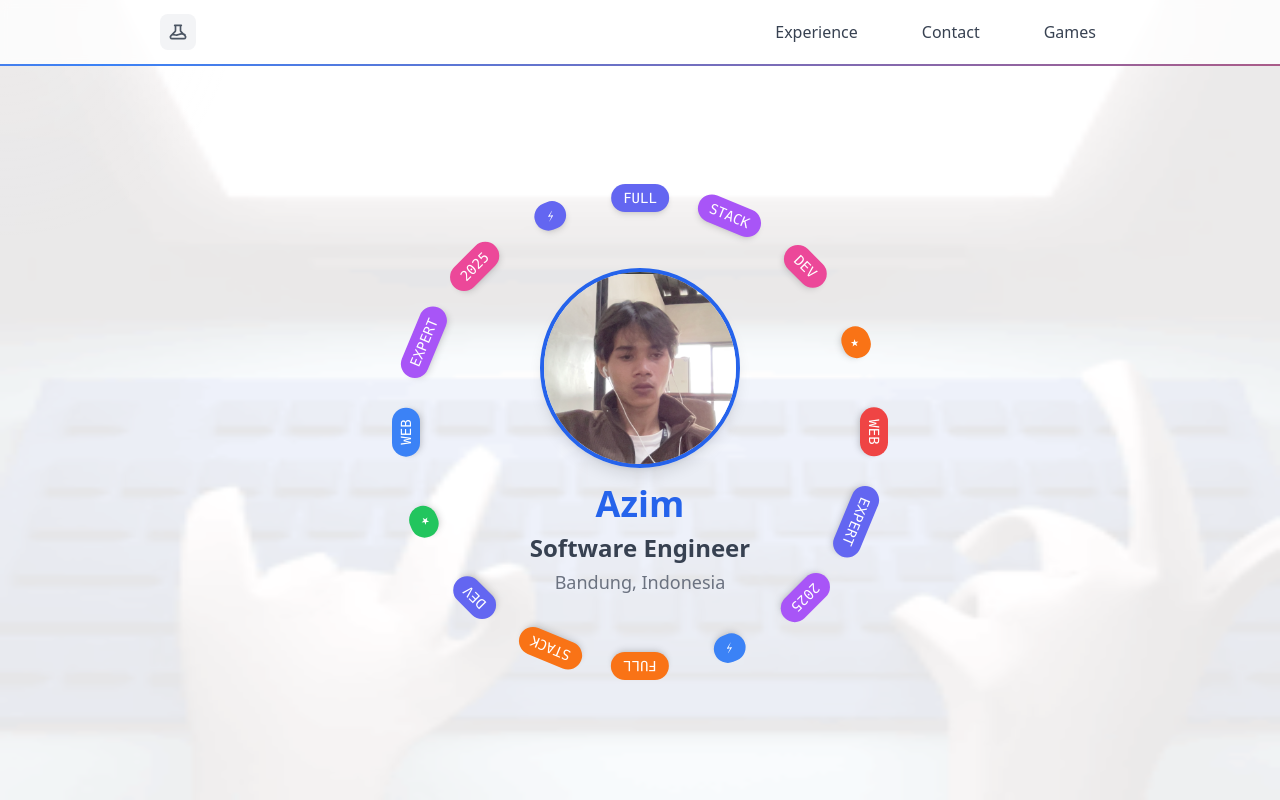
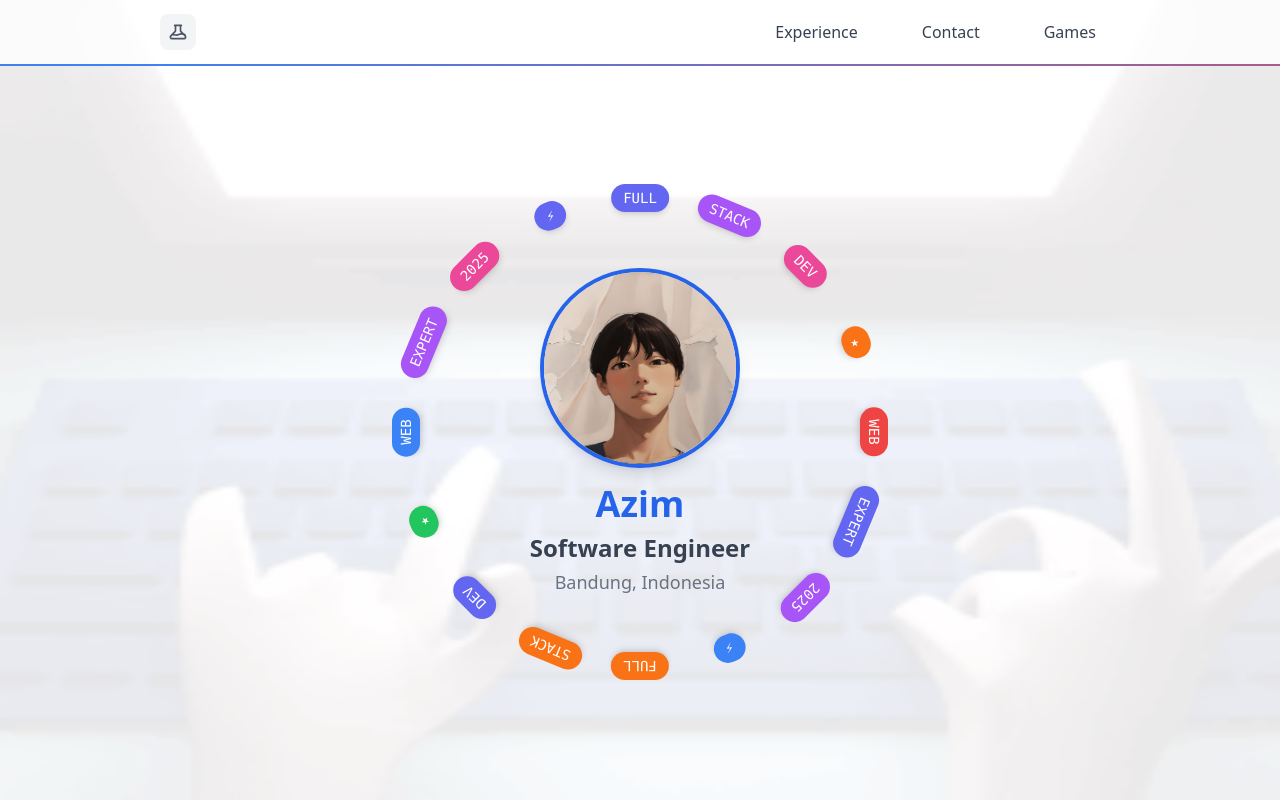
Before and after one commit to BudAzimbud/porto-azim, a Next.js app: page / in a window 1280 px wide. Shown: the top 800 px of the page. Built offline with nearby package versions, Linux system fonts and the light colour scheme.

Commit message:
Update HeroSection.tsx

```diff
--- a/src/modules/home/components/HeroSection.tsx
+++ b/src/modules/home/components/HeroSection.tsx
@@ -72,7 +72,7 @@ export const HeroSection = () => {
 
         <div className="relative w-[150px] h-[150px] sm:w-[200px] sm:h-[200px] mx-auto mb-4">
           <Image
-            src="/Azim.png"
+            src="/Azim2.png"
             alt="Azim's photo"
             fill
             className="profile-image rounded-full object-cover border-4 border-blue-600 shadow-lg hover:shadow-2xl transition-shadow duration-300"
```
